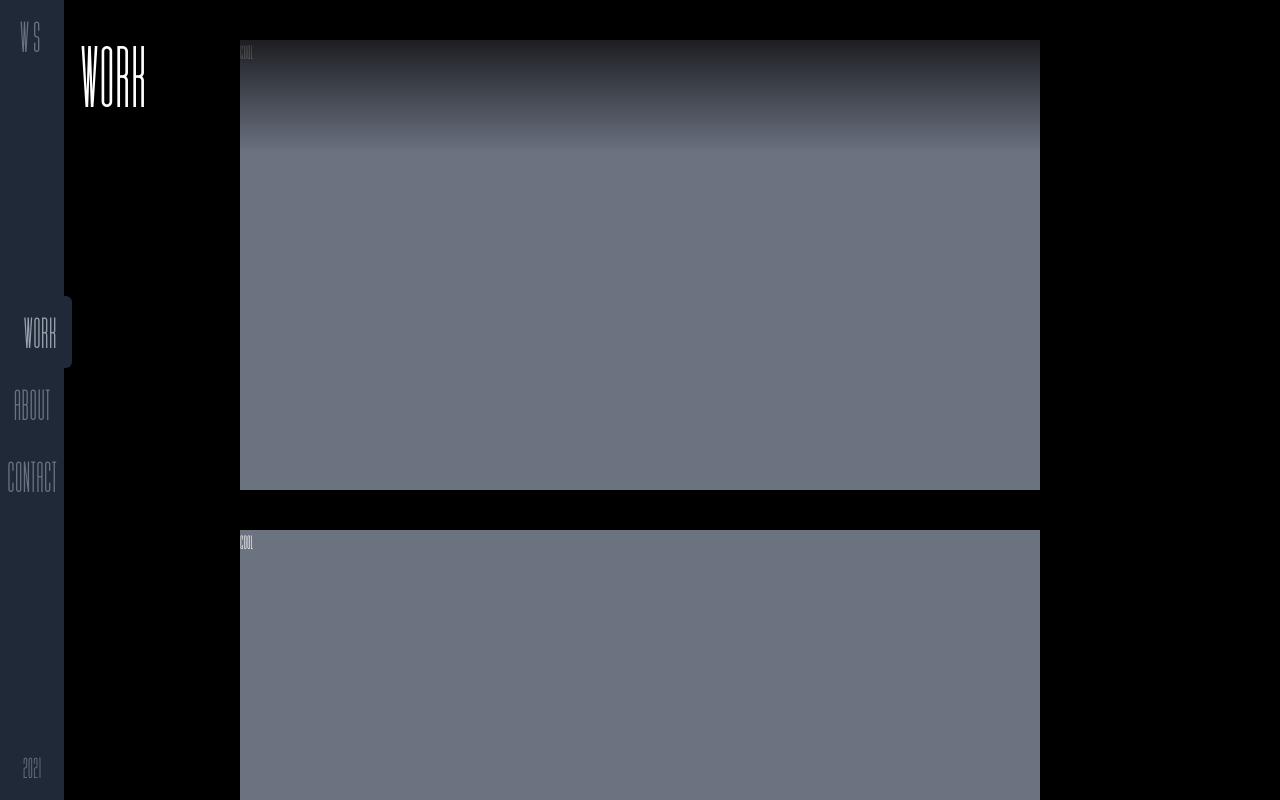
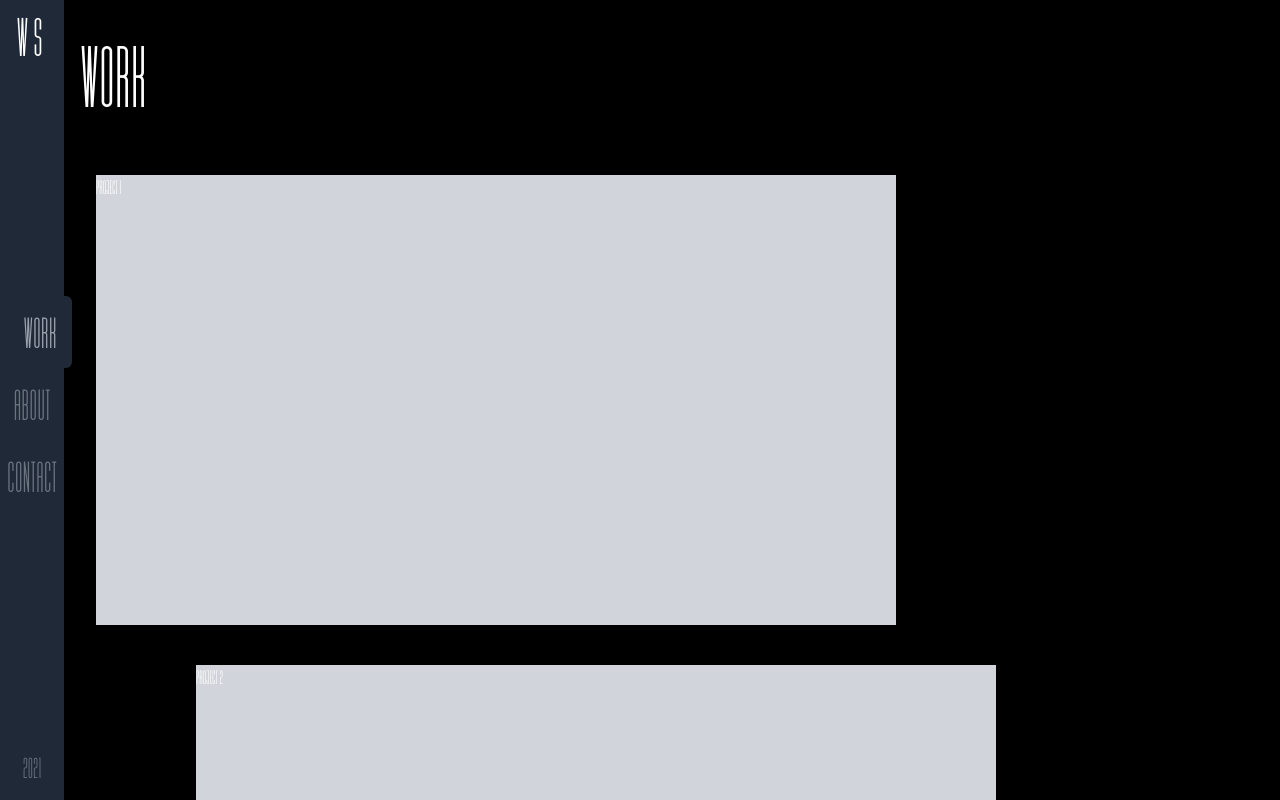
Before and after one commit to William-Schutte/website_v2, a React (Create React App) app: page /work in a window 1280 px wide. Built offline with nearby package versions, Linux system fonts and the light colour scheme.

Commit message:
Scrolling animations learned

```diff
--- a/src/components/Work.js
+++ b/src/components/Work.js
@@ -3,6 +3,7 @@ import { useInView } from 'react-intersection-observer';
 import { motion, AnimatePresence, useMotionValue, Override, useAnimation } from "framer-motion";
 import { pageAnimations, linkAnimations, contentAnimations, contentParent } from '../data/animations.js';
 import Sidebar from './Sidebar.js';
+import WorkArticle from './WorkArticle.js';
 
 const defaultAnimationStates = {
   h1: "visible1",
@@ -23,15 +24,19 @@ const exitAnimationStates = {
 const Work = () => {
   const [linkClicked, setLinkClicked] = useState(false);
   const [animationStates, setAnimationStates] = useState(defaultAnimationStates);
-  const scrollAnimControls = useAnimation();
-  const [ref, inView] = useInView();
+  // const scrollAnimControls = useAnimation();
+  // const [ref, inView] = useInView();
 
-  useEffect(() => {
-    console.log(inView);
-    if (inView) {
-      scrollAnimControls.start("show");
-    }
-  }, [scrollAnimControls, inView]);
+  // useEffect(() => {
+  //   console.log(inView);
+  //   if (inView) {
+  //     setTimeout(() => scrollAnimControls.start("show"), 400);
+  //     // scrollAnimControls.start("show");
+  //   } else {
+  //     setTimeout(() => scrollAnimControls.start("initial"), 400);
+  //     // scrollAnimControls.start("initial");
+  //   }
+  // }, [scrollAnimControls, inView]);
 
   function handleLinkClick(key) {
     setLinkClicked(true);
@@ -49,18 +54,20 @@ const Work = () => {
       exit="exitRight"
     >
       <Sidebar currentPage="work"/>
-      <motion.h1 className="bg-gradient-to-b from-black text-7xl py-10 pl-20 absolute top-0 left-0 z-10 w-screen">Work</motion.h1>
+      <motion.h1 className="text-7xl py-10 pl-20 absolute top-0 left-0 w-screen z-10">Work</motion.h1>
       <motion.div
-        // variants={contentParent}
-        // initial="initial"
-        // animate="show"
-        className="w-full h-full px-24 bg-black overflow-scroll"
+        variants={contentParent}
+        initial="initial"
+        animate="show"
+        className="w-full h-full px-24 bg-black overflow-scroll scroll-snap-y"
       >
-        <motion.article variants={contentAnimations} className="h-lg w-lg my-10 flex bg-gray-500 m-auto relative">Cool</motion.article>
-        <motion.article variants={contentAnimations} className="h-lg w-lg my-10 flex bg-gray-500 m-auto relative">Cool</motion.article>
-        <motion.article ref={ref} variants={contentAnimations} initial="initial" animate={scrollAnimControls} className="h-lg w-lg my-10 flex bg-gray-500 m-auto">Cool</motion.article>
-
-        <motion.article variants={contentAnimations} className="h-lg w-lg my-10 flex bg-gray-500 m-auto relative">Cool</motion.article>
+        <div className="my-20 h-20"></div>
+        <WorkArticle name="Project 1" left={0} />
+        <WorkArticle name="Project 2" left={1} />
+        <WorkArticle name="Project 3" left={2} />
+        <WorkArticle name="Project 4" left={3} />
+        <WorkArticle name="Project 5" left={4} />
+        <div className="my-20 h-96"></div>
       </motion.div>
     </motion.section>
   )
--- /dev/null
+++ b/src/components/WorkArticle.js
@@ -0,0 +1,35 @@
+import React, { useEffect } from 'react';
+import { useInView } from 'react-intersection-observer';
+import { motion, useAnimation } from 'framer-motion';
+import { contentAnimations } from '../data/animations.js';
+
+const WorkArticle = ({ name, left }) => {
+  const scrollAnimControls = useAnimation();
+  const [ref, inView] = useInView();
+
+  useEffect(() => {
+    if (inView) {
+      setTimeout(() => scrollAnimControls.start("show"), 400);
+      // scrollAnimControls.start("show");
+    } else {
+      setTimeout(() => scrollAnimControls.start("initial"), 400);
+      // scrollAnimControls.start("initial");
+    }
+  }, [scrollAnimControls, inView]);
+
+  return (
+    <article className="w-lg scroll-snap-target relative my-10" style={{ left: `${100 * left}px` }}>
+      <motion.div
+        ref={ref}
+        initial="initial"
+        animate={scrollAnimControls}
+        variants={contentAnimations}
+        className="h-lg w-lg bg-gray-300"
+      >
+        {name}
+      </motion.div>
+    </article>
+  )
+};
+
+export default WorkArticle;
--- a/src/data/animations.js
+++ b/src/data/animations.js
@@ -168,32 +168,37 @@ export const linkAnimations = {
 
 export const contentParent = {
   initial: {
-    x: -600,
+    opacity: 0,
+  },
+  show: {
+    opacity: 1,
+    transition: {
+      duration: 1,
+      delay: 2,
+    }
+  }
+};
+
+// transition: {
+//   duration: 1,
+//   delay: 1,
+//   delayChildren: 2,
+//   staggerChildren: .6,
+// }
+
+export const contentAnimations = {
+  initial: {
+    x: 0,
+    scale: .4,
     opacity: 0,
   },
   show: {
     x: 0,
+    scale: 1,
     opacity: 1,
     transition: {
       duration: 1,
-      delay: 1,
-      delayChildren: 2,
-      staggerChildren: .6,
-    }
-  }
-};
-
-export const contentAnimations = {
-  initial: {
-    x: 400,
-    opacity: 0,
-  },
-  show: {
-    x: 0,
-    opacity: 1,
-    transition: {
-      duration: 1,
-      delay: 1,
+      ease: [.02,1.49,.67,.92],
     }
   },
 };
--- a/src/index.css
+++ b/src/index.css
@@ -23,3 +23,18 @@
       transition-all duration-300 ease-in-out;
   }
  }
+
+ @layer utilities {
+  .scroll-snap-none {
+    scroll-snap-type: none;
+  }
+  .scroll-snap-x {
+    scroll-snap-type: x;
+  }
+  .scroll-snap-y {
+    scroll-snap-type: y mandatory;
+  }
+  .scroll-snap-target {
+    scroll-snap-align: center;
+  }
+}
```
